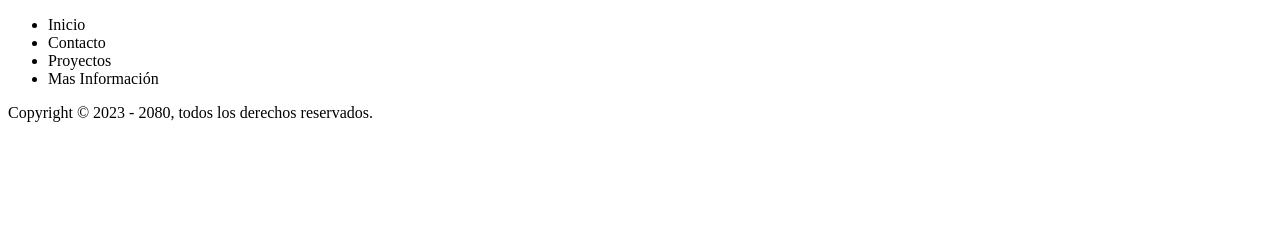
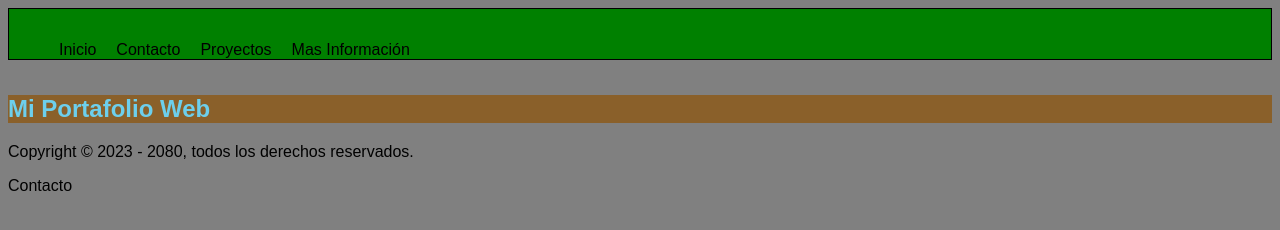
Before and after one commit to CrissMaster7/Oficial, a plain HTML site: page index.html in a window 1280 px wide. Drawn offline with Linux system fonts and the light colour scheme.

Commit message:
Cambios en HTML y agrego CSS

```diff
--- /dev/null
+++ b/Estilos.css
@@ -0,0 +1,26 @@
+body{
+    background: gray;
+    font-family: Arial, Helvetica, sans-serif;
+}
+
+nav{
+    background: green;
+    height: 50px;
+    border: 1px solid black;
+    }
+
+nav ul li{
+    float: left;
+    list-style: none;
+    margin: 10px;
+    line-height: 30px;
+}
+
+.clearfix{
+    clear: both;
+}
+
+#Titulo{
+    background: rgb(138, 96, 42);
+    color: rgb(109, 207, 236);
+}
--- a/index.html
+++ b/index.html
@@ -4,6 +4,7 @@
     <meta charset="UTF-8">
     <meta http-equiv="X-UA-Compatible" content="IE=edge">
     <meta name="viewport" content="width=device-width, initial-scale=1.0">
+    <link rel="stylesheet" href="Estilos.css">
     <title>Pagina Web</title>
 </head>
 <body>
@@ -16,9 +17,20 @@
                 <li>Mas Información</li>
             </ul>
         </nav>
+
+        <div class="clearfix"></div>
+
     </header>
+
+    <div id="Titulo">
+        <section>
+            <h1>Mi Portafolio Web</h1>
+        </section>
+    </div>
     <footer>
         <p>Copyright © 2023 - 2080, todos los derechos reservados.</p>
+        <p>Contacto</p>
+
       </footer>
 </body>
 </html>
```
